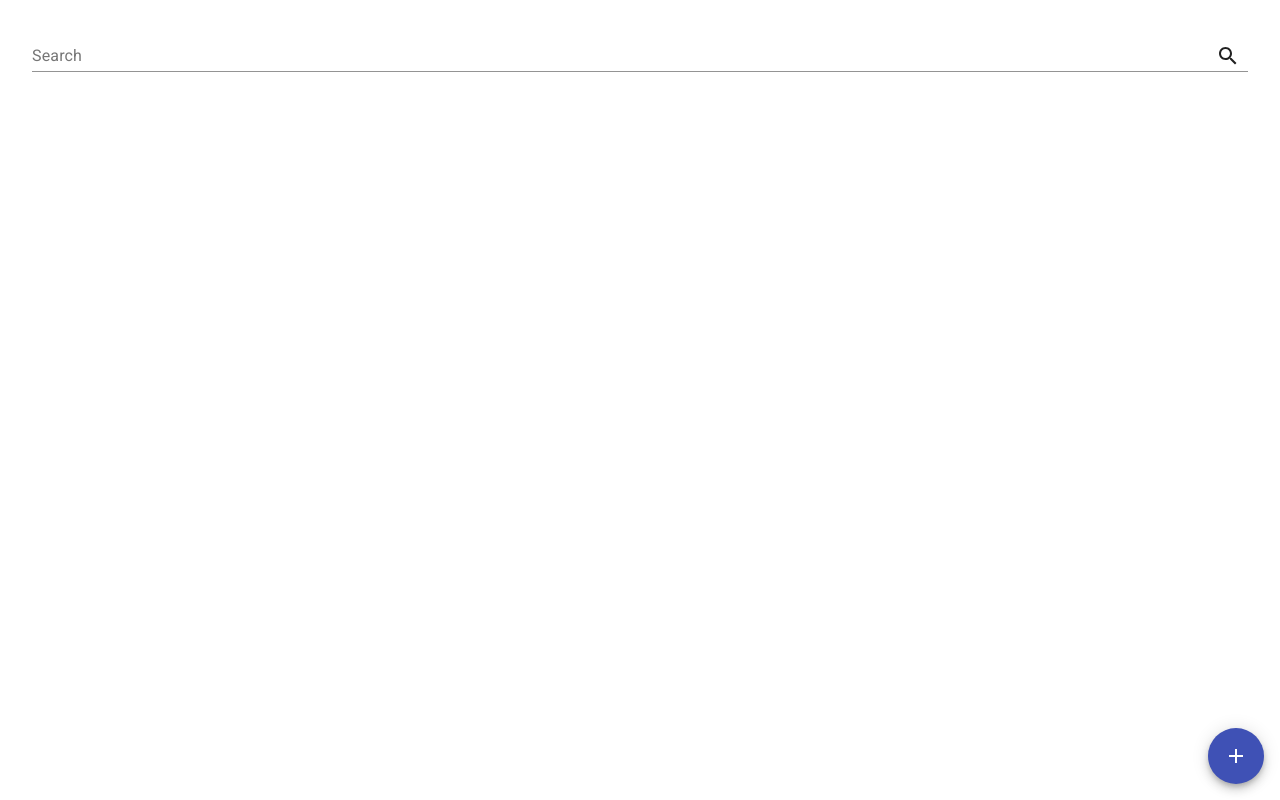
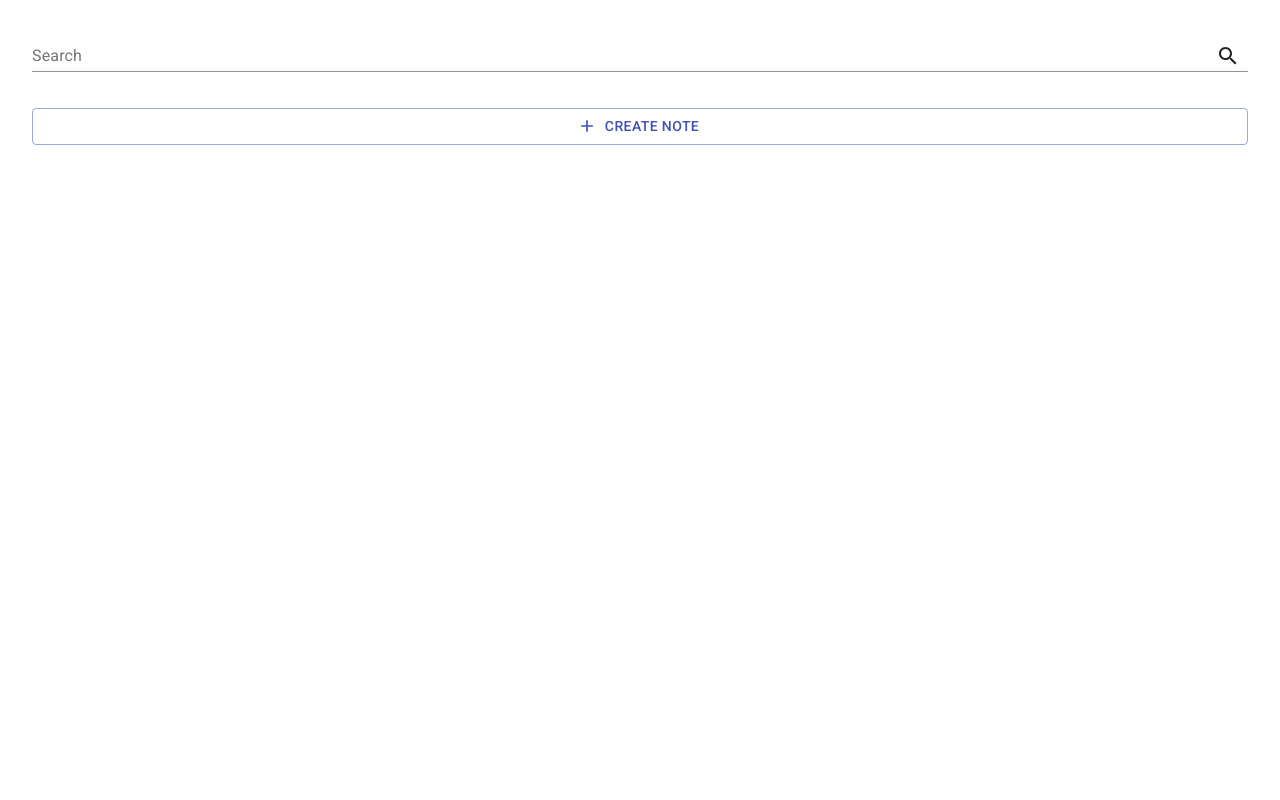
Before and after one commit to goveo/ynotes, a React (Create React App) app: page / in a window 1280 px wide. Built offline with nearby package versions, Linux system fonts and the light colour scheme.

Commit message:
Changed create task fab to button

```diff
--- a/src/components/TasksList.js
+++ b/src/components/TasksList.js
@@ -13,7 +13,8 @@ const TasksList = () => {
     // eslint-disable-next-line
   }, []);
 
-  const shownTasks = tasksContext.search.text ? tasksContext.search.tasks : tasksContext.tasks;
+  const isSearch = !!tasksContext.search.text;
+  const shownTasks = isSearch ? tasksContext.search.tasks : tasksContext.tasks;
 
   const onDragEnd = (result) => {
     // dropped outside the list
@@ -26,7 +27,6 @@ const TasksList = () => {
 
   return (
     <Fragment>
-      <CreateTaskButton />
       <DragDropContext onDragEnd={onDragEnd}>
         <Droppable droppableId="droppable">
           {(provided, snapshot) => (
@@ -53,6 +53,7 @@ const TasksList = () => {
             </div>
           )}
         </Droppable>
+        { !isSearch && <CreateTaskButton />}
       </DragDropContext>
     </Fragment>
   );
--- a/src/components/button/CreateTaskButton.js
+++ b/src/components/button/CreateTaskButton.js
@@ -1,28 +1,24 @@
 import React, { useState } from 'react';
-import Fab from '@material-ui/core/Fab';
+import { Button } from '@material-ui/core';
 import AddIcon from '@material-ui/icons/Add';
 import CreateTaskModal from '../modal/CreateTaskModal';
-import { makeStyles } from '@material-ui/core/styles';
-
-const useStyles = makeStyles((theme) => ({
-  fab: {
-    position: 'absolute',
-    bottom: theme.spacing(2),
-    right: theme.spacing(2),
-  },
-}));
+import styled from 'styled-components';
 
 const CreateTaskButton = () => {
-  const classes = useStyles();
   const [showModal, setShowModal] = useState(false);
   return (
     <>
       <CreateTaskModal isOpen={showModal} closeModal={() => setShowModal(false)} />
-      <Fab className={classes.fab} color="primary" aria-label="add" onClick={() => setShowModal(true)}>
-        <AddIcon />
-      </Fab>
+      <AddButton color="primary" variant='outlined' aria-label="add" onClick={() => setShowModal(true)} startIcon={<AddIcon />}>
+        Create note
+      </AddButton>
     </>
   );
 };
 
+const AddButton = styled(Button)`
+  margin-top: 20px;
+  width: 100%;
+`;
+
 export default CreateTaskButton;
```
